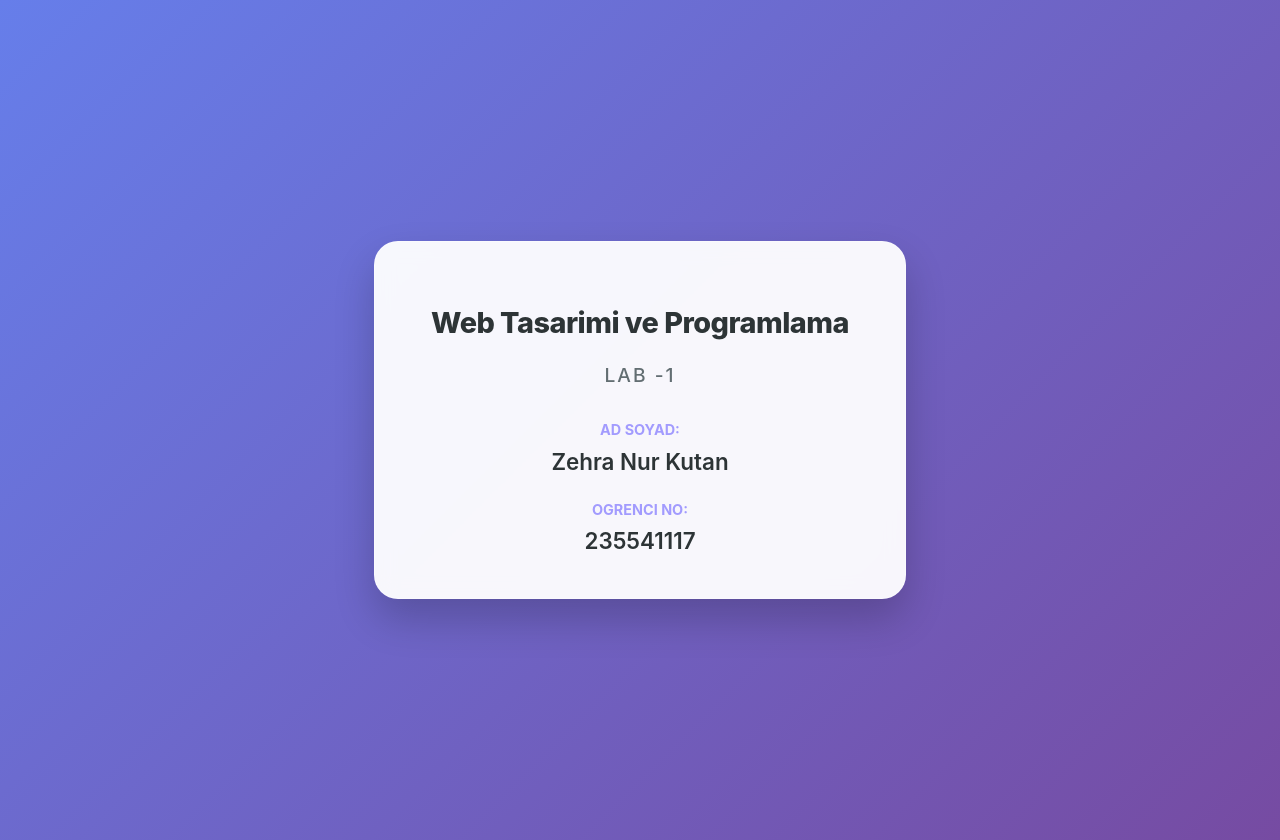
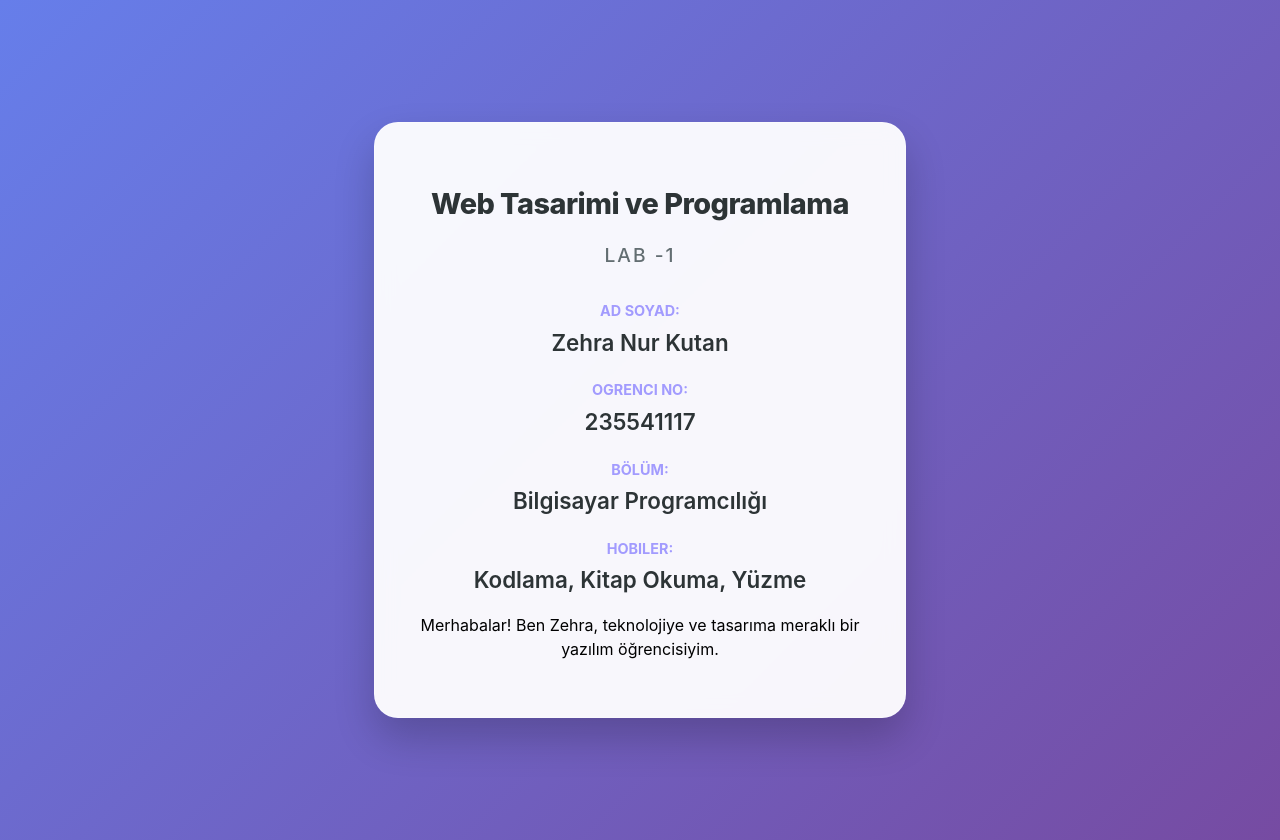
Before and after one commit to ZehraNurKutan/web-lab-hello, a React (Vite) app: page / in a window 1280 px wide. Built offline with nearby package versions, Linux system fonts and the light colour scheme.

Commit message:
feat: add personal details to homepage

```diff
--- a/src/App.tsx
+++ b/src/App.tsx
@@ -4,12 +4,24 @@ function App() {
   return (
     <div className="app-container">
       <div className="info-card">
-        <h1>Web Tasarimi ve Programlama </h1>
+        <h1>Web Tasarimi ve Programlama</h1>
         <h2>LAB -1</h2>
+
         <p className="label">Ad Soyad:</p>
         <p className="value">Zehra Nur Kutan</p>
+
         <p className="label">Ogrenci No:</p>
         <p className="value">235541117</p>
+
+        <p className="label">Bölüm:</p>
+        <p className="value">Bilgisayar Programcılığı</p>
+
+        <p className="label">Hobiler:</p>
+        <p className="value">Kodlama, Kitap Okuma, Yüzme</p>
+
+        <div className="intro">
+          <p>Merhabalar! Ben Zehra, teknolojiye ve tasarıma meraklı bir yazılım öğrencisiyim.</p>
+        </div>
       </div>
     </div>
   )
```
